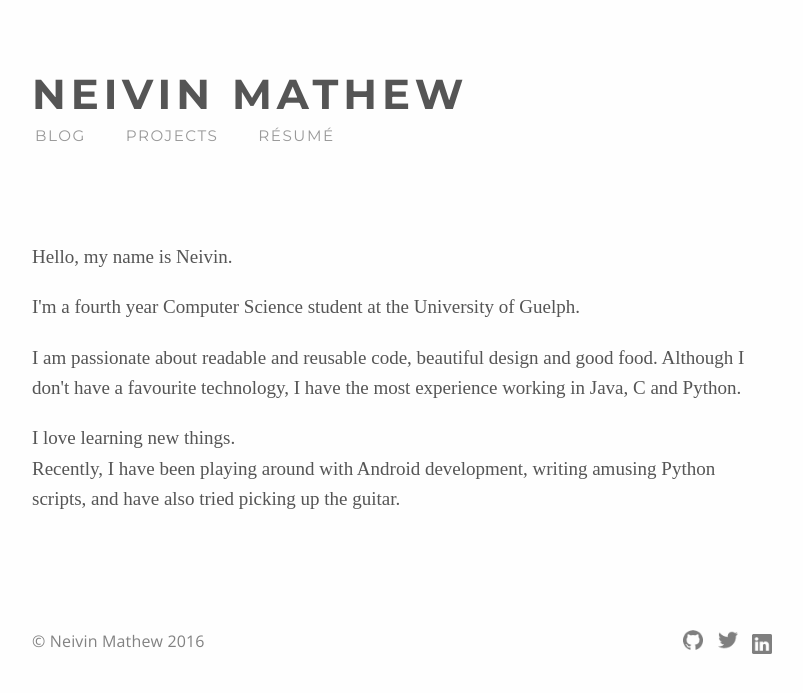
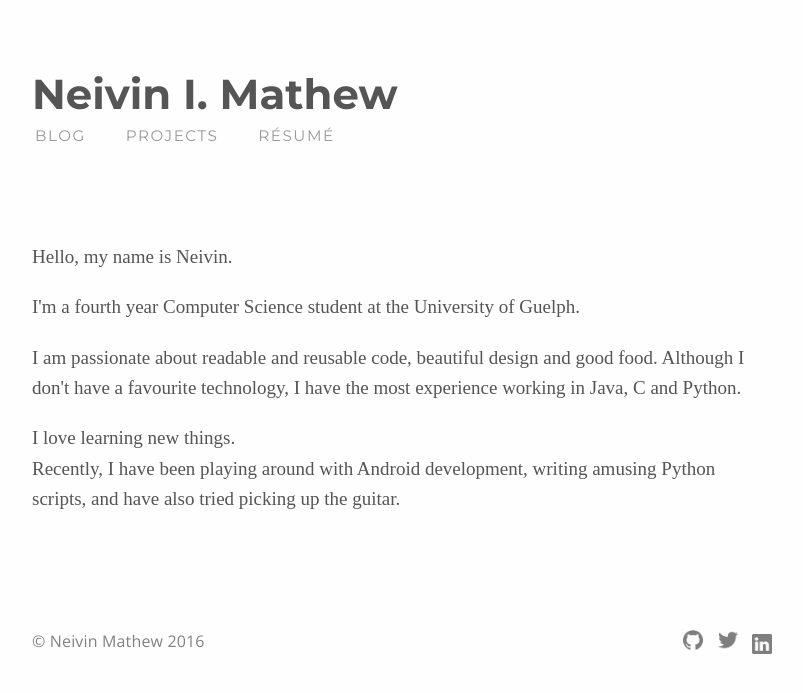
Before and after one commit to neivin/neivin.github.io, a Jekyll site: the page built from index.html, in a window 1280 px wide. Shown: the top 693 px of the page, without its empty margins (238-1041 px from the left). Built offline with Jekyll 4.4.1, drawn with Linux system fonts in a browser that asks for light colours.

Commit message:
change title from caps to title case

```diff
--- a/_includes/header.html
+++ b/_includes/header.html
@@ -2,7 +2,7 @@
 
   <div class="wrapper">
 
-    <div class="header-name"><a id="title-link" href="/">NEIVIN MATHEW</a></div>
+    <div class="header-name"><a id="title-link" href="/">Neivin I. Mathew</a></div>
 
     <div class="nav-links">
           <a class="page-link" href="/blog">BLOG</a>
--- a/_sass/_layout.scss
+++ b/_sass/_layout.scss
@@ -21,7 +21,6 @@
     font-family: 'Montserrat', sans-serif;
     font-size: 2.2em;
     font-weight: 700;
-    letter-spacing: 0.12em;
     line-height: 0.7;
 }
 
```
